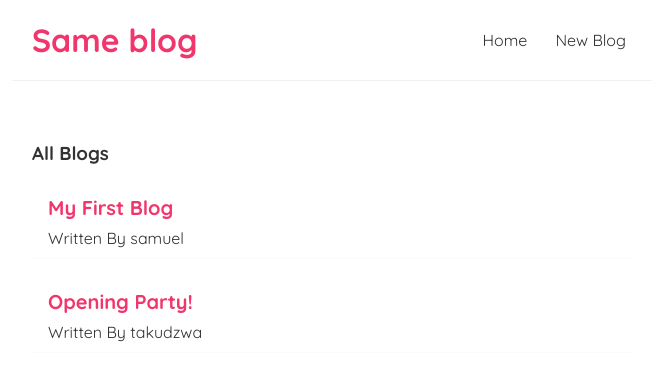
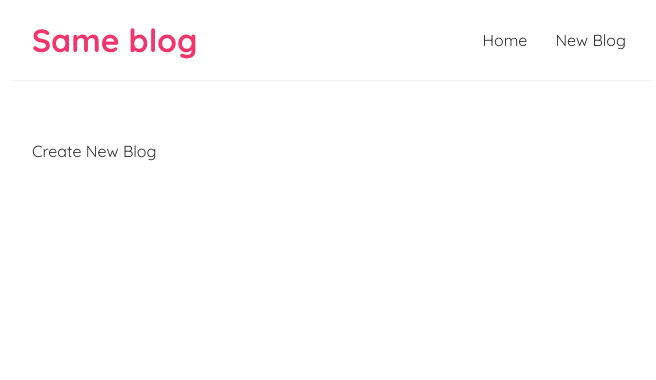
Before and after one commit to sameicp/react-app-progress, a React (Vite) app: page /create in a window 1280 px wide. Shown: the top 380 px of the page, without its empty margins (308-964 px from the left). Built offline with nearby package versions, Linux system fonts and the light colour scheme; data requests are answered from the project's data file.

Commit message:
intro to react router

```diff
--- /dev/null
+++ b/components/Create.jsx
@@ -0,0 +1,6 @@
+
+export default function Create() {
+  return (
+    <div>Create New Blog</div>
+  )
+}
--- a/components/Navbar.jsx
+++ b/components/Navbar.jsx
@@ -1,11 +1,12 @@
+import { Link } from "react-router-dom"
 
 export default function Navbar() {
   return (
     <div className="navbar">
         <h1>Same blog</h1>
         <div className="links">
-            <a href="/">Home</a>
-            <a href="/create">New Blog</a>
+            <Link to="/">Home</Link>
+            <Link to="/create">New Blog</Link>
         </div>
     </div>
   )
--- a/package.json
+++ b/package.json
@@ -11,7 +11,8 @@
   },
   "dependencies": {
     "react": "^18.2.0",
-    "react-dom": "^18.2.0"
+    "react-dom": "^18.2.0",
+    "react-router-dom": "^6.20.1"
   },
   "devDependencies": {
     "@types/react": "^18.2.37",
--- a/src/App.jsx
+++ b/src/App.jsx
@@ -1,17 +1,23 @@
 
 import Navbar from '../components/Navbar'
 import Home from '../components/Home'
+import { BrowserRouter as Router, Route, Routes } from 'react-router-dom'
+import Create from '../components/Create'
 
 function App() {
 
   return (
-
+    <Router>
     <div className='App'>
       <Navbar />
       <div className='content'>
-        <Home/>
+        <Routes>
+          <Route path='/' element={<Home/>} />
+          <Route path='/create' element={<Create/>} />
+        </Routes>
       </div>
     </div>
+    </Router>
   )
 }
 
```
Also changed, not shown: 1 other file (tests, documents, lock files or other folders).
